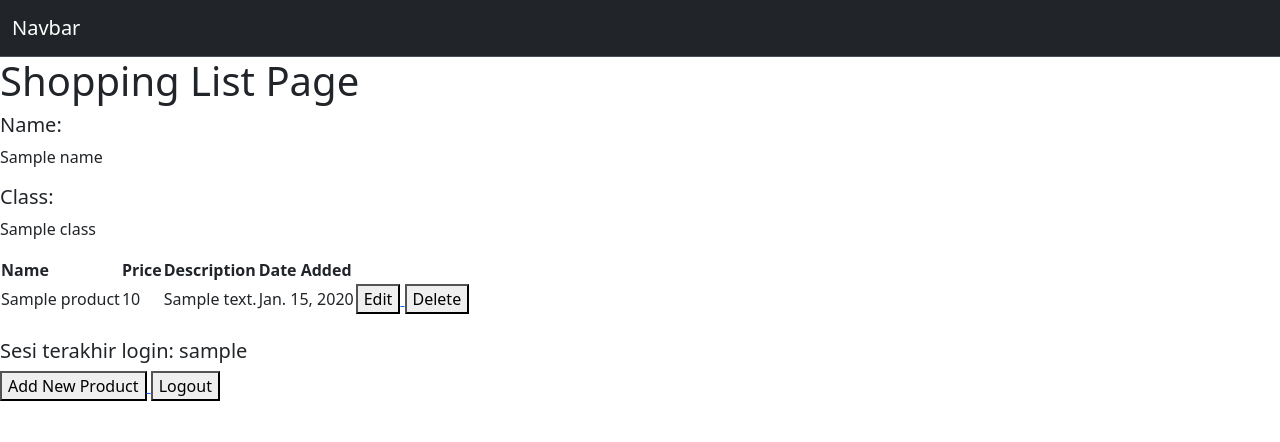
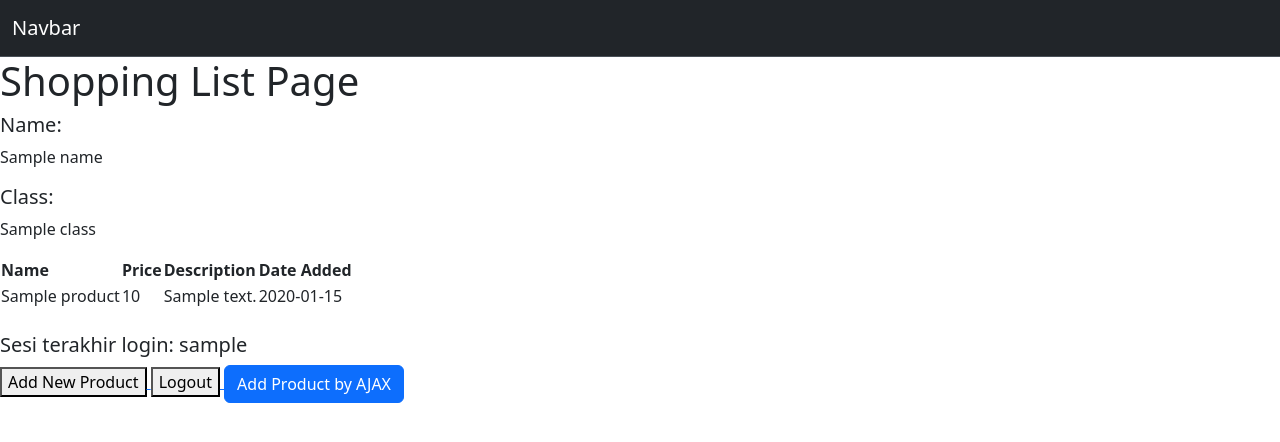
Before and after one commit to hanan-collab/shopping-list, a Django app: template main/templates/main.html in a window 1280 px wide. Shown: the top 442 px of the page. Run offline with Django 4.2, Linux system fonts and the light colour scheme; tables that the repository leaves empty hold one stand-in row (values such as "Sample post"); the template is opened without the code that fills it: values that come from a table or form of the project are taken from there, most other values are stand-ins (such as "Sample title", 1, 10 or a date in 2020).

Commit message:
tutorial 5 done

```diff
--- a/main/templates/main.html
+++ b/main/templates/main.html
@@ -16,7 +16,9 @@
     <h5>Class:</h5>
     <p>{{class}}</p>
 
-    <table>
+    <table id="product_table"></table>
+
+    <!-- <table>
         <tr>
             <th>Name</th>
             <th>Price</th>
@@ -46,7 +48,7 @@
                 </td>
             </tr>
         {% endfor %}
-    </table>
+    </table> -->
 
     <br />
 
@@ -64,6 +66,78 @@
         </button>
     </a>
 
+    <div class="modal fade" id="exampleModal" tabindex="-1" aria-labelledby="exampleModalLabel" aria-hidden="true">
+        <div class="modal-dialog">
+            <div class="modal-content">
+                <div class="modal-header">
+                    <h1 class="modal-title fs-5" id="exampleModalLabel">Add New Product</h1>
+                    <button type="button" class="btn-close" data-bs-dismiss="modal" aria-label="Close"></button>
+                </div>
+                <div class="modal-body">
+                    <form id="form" onsubmit="return false;">
+                        {% csrf_token %}
+                        <div class="mb-3">
+                            <label for="name" class="col-form-label">Name:</label>
+                            <input type="text" class="form-control" id="name" name="name"></input>
+                        </div>
+                        <div class="mb-3">
+                            <label for="price" class="col-form-label">Price:</label>
+                            <input type="number" class="form-control" id="price" name="price"></input>
+                        </div>
+                        <div class="mb-3">
+                            <label for="description" class="col-form-label">Description:</label>
+                            <textarea class="form-control" id="description" name="description"></textarea>
+                        </div>
+                    </form>
+                </div>
+                <div class="modal-footer">
+                    <button type="button" class="btn btn-secondary" data-bs-dismiss="modal">Close</button>
+                    <button type="button" class="btn btn-primary" id="button_add" data-bs-dismiss="modal">Add Product</button>
+                </div>
+            </div>
+        </div>
+    </div>
 
+    <button type="button" class="btn btn-primary" data-bs-toggle="modal" data-bs-target="#exampleModal">Add Product by AJAX</button>
 
+    <script>
+        async function getProducts() {
+            return fetch("{% url 'main:get_product_json' %}").then((res) => res.json())
+
+        }
+        async function refreshProducts() {
+            document.getElementById("product_table").innerHTML = ""
+            const products = await getProducts()
+            let htmlString = `<tr>
+                <th>Name</th>
+                <th>Price</th>
+                <th>Description</th>
+                <th>Date Added</th>
+            </tr>`
+            products.forEach((item) => {
+                htmlString += `\n<tr>
+                <td>${item.fields.name}</td>
+                <td>${item.fields.price}</td>
+                <td>${item.fields.description}</td>
+                <td>${item.fields.date_added}</td>
+            </tr>`
+            })
+
+            document.getElementById("product_table").innerHTML = htmlString
+        }
+
+        refreshProducts()
+
+        function addProduct() {
+            fetch("{% url 'main:add_product_ajax' %}", {
+                method: "POST",
+                body: new FormData(document.querySelector('#form'))
+            }).then(refreshProducts)
+
+            document.getElementById("form").reset()
+            return false
+        }
+
+        document.getElementById("button_add").onclick = addProduct
+    </script>
 {% endblock content %}
--- a/main/urls.py
+++ b/main/urls.py
@@ -5,6 +5,7 @@ from main.views import login_user #sesuaikan dengan nama fungsi yang dibuat
 from main.views import logout_user
 from main.views import edit_product
 from main.views import delete_product
+from main.views import get_product_json, add_product_ajax
 
 app_name = 'main'
 
@@ -18,4 +19,6 @@ urlpatterns = [
     path('logout/', logout_user, name='logout'),
     path('edit-product/<int:id>', edit_product, name='edit_product'),
     path('delete/<int:id>', delete_product, name='delete_product'), # sesuaikan dengan nama fungsi yang dibuat
+    path('get-product/', get_product_json, name='get_product_json'),
+    path('create-product-ajax/', add_product_ajax, name='add_product_ajax'),
 ]
--- a/main/views.py
+++ b/main/views.py
@@ -1,5 +1,5 @@
 from django.shortcuts import render
-from django.http import HttpResponseRedirect
+from django.http import HttpResponseNotFound, HttpResponseRedirect
 from main.forms import ProductForm
 from django.urls import reverse
 from main.models import Product
@@ -12,6 +12,7 @@ from django.contrib.auth import authenticate, login
 from django.contrib.auth import logout
 from django.contrib.auth.decorators import login_required
 import datetime
+from django.views.decorators.csrf import csrf_exempt
 
 # Create your views here.
 @login_required(login_url='/login')
@@ -110,3 +111,22 @@ def delete_product(request, id):
     product.delete()
     # Kembali ke halaman awal
     return HttpResponseRedirect(reverse('main:show_main'))
+
+def get_product_json(request):
+    product_item = Product.objects.all()
+    return HttpResponse(serializers.serialize('json', product_item))
+
+@csrf_exempt
+def add_product_ajax(request):
+    if request.method == 'POST':
+        name = request.POST.get("name")
+        price = request.POST.get("price")
+        description = request.POST.get("description")
+        user = request.user
+
+        new_product = Product(name=name, price=price, description=description, user=user)
+        new_product.save()
+
+        return HttpResponse(b"CREATED", status=201)
+
+    return HttpResponseNotFound()
```
